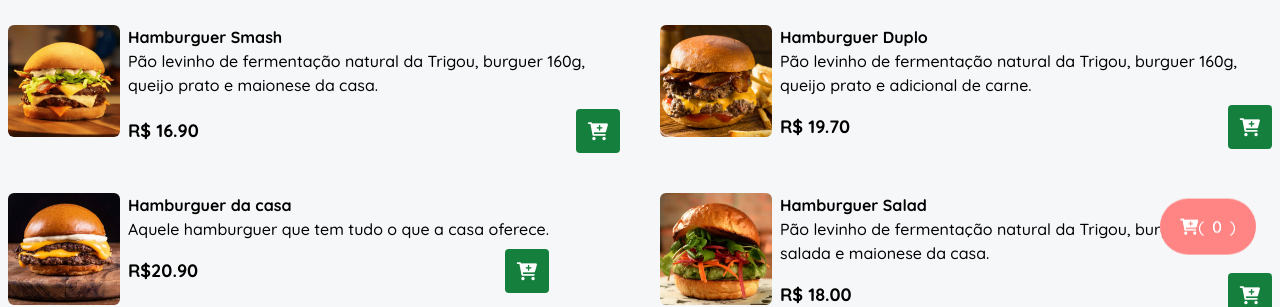
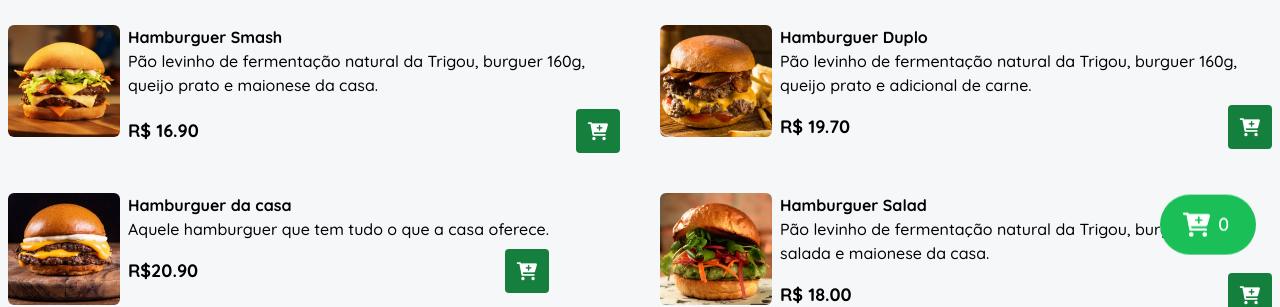
Before and after one commit to IasminDanyelly/Projeto-hamburgueria, a website: page index.html in a window 1280 px wide. Shown: the part 515-822 px from the top of the page. Drawn offline with nearby package versions, Linux system fonts and the light colour scheme.

Commit message:
mais mudanças e correções

```diff
--- a/index.html
+++ b/index.html
@@ -292,11 +292,11 @@
 
 
 
-    <div  id="flutuar"  class=" text-white w-24 flex justify-center items-center fixed bottom-4 right-6 z-40 py-4 px-4 rounded-full bg-red-400 transition-colors cursor-pointer">
-      <button class="font-medium text-white " id="cart-btn">
-        <i class="fa fa-cart-plus text-white"></i>
+    <div  id="flutuar"  class=" text-white w-24 flex justify-center items-center fixed bottom-4 right-6 z-40 py-4 px-4 rounded-full bg-green-600 transition-colors cursor-pointer">
+      <button class="font-medium text-white mx-1 " id="cart-btn">
+        <i class="fa fa-cart-plus text-white fa-xl"></i>
+        <span id="cart-count" class="font-medium mx-1 text-lg">0</span>
       </button>
-      (<span id="cart-count" class="font-medium mx-2">0</span>)
     </div>
 
     <script type="text/javascript" src="https://cdn.jsdelivr.net/npm/toastify-js"></script>
--- a/script.js
+++ b/script.js
@@ -43,13 +43,17 @@ function addToCart(name, price){
      if(existingItem){
           existingItem.quantity += 1;
           return;
-     }
+     }else{
 
      cart.push({
         name,
         price,
         quantity: 1,
      })
+
+     }
+
+     updateCartModal();
 }
 
 
```
Also changed, not shown: styles/output.css.
